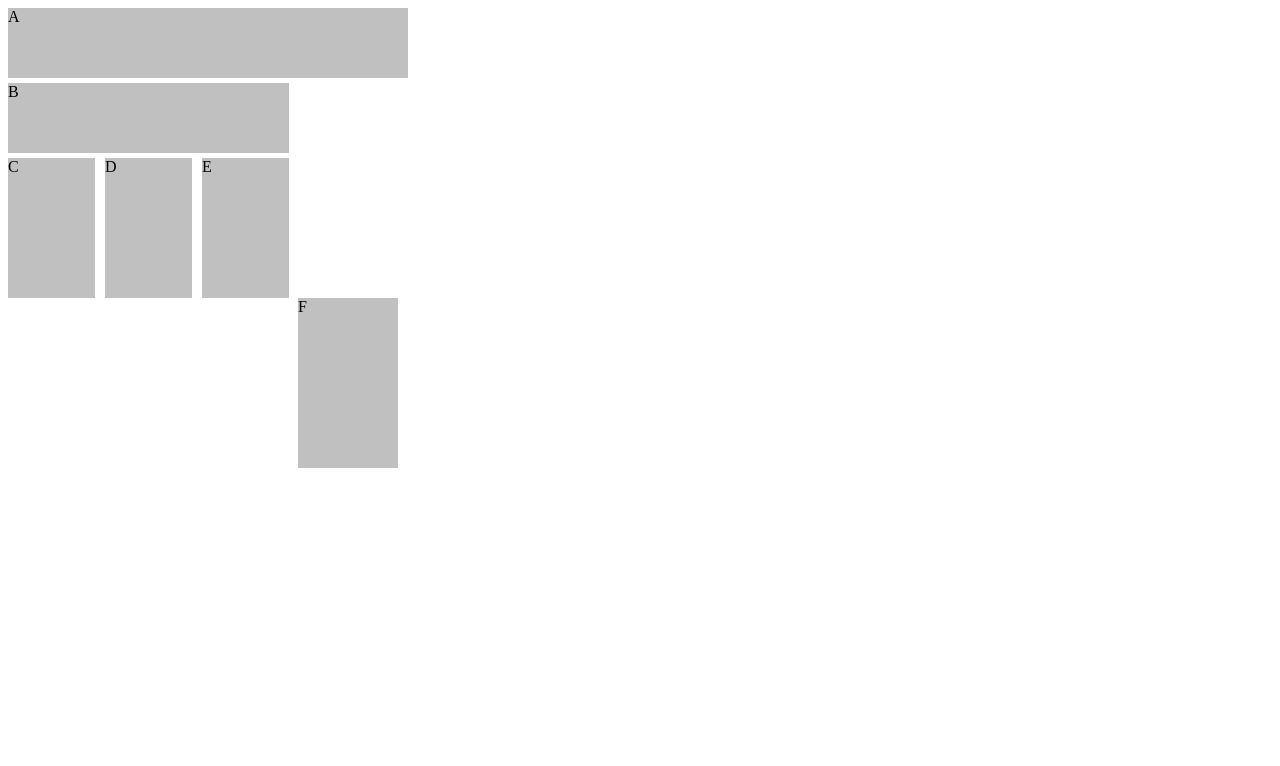
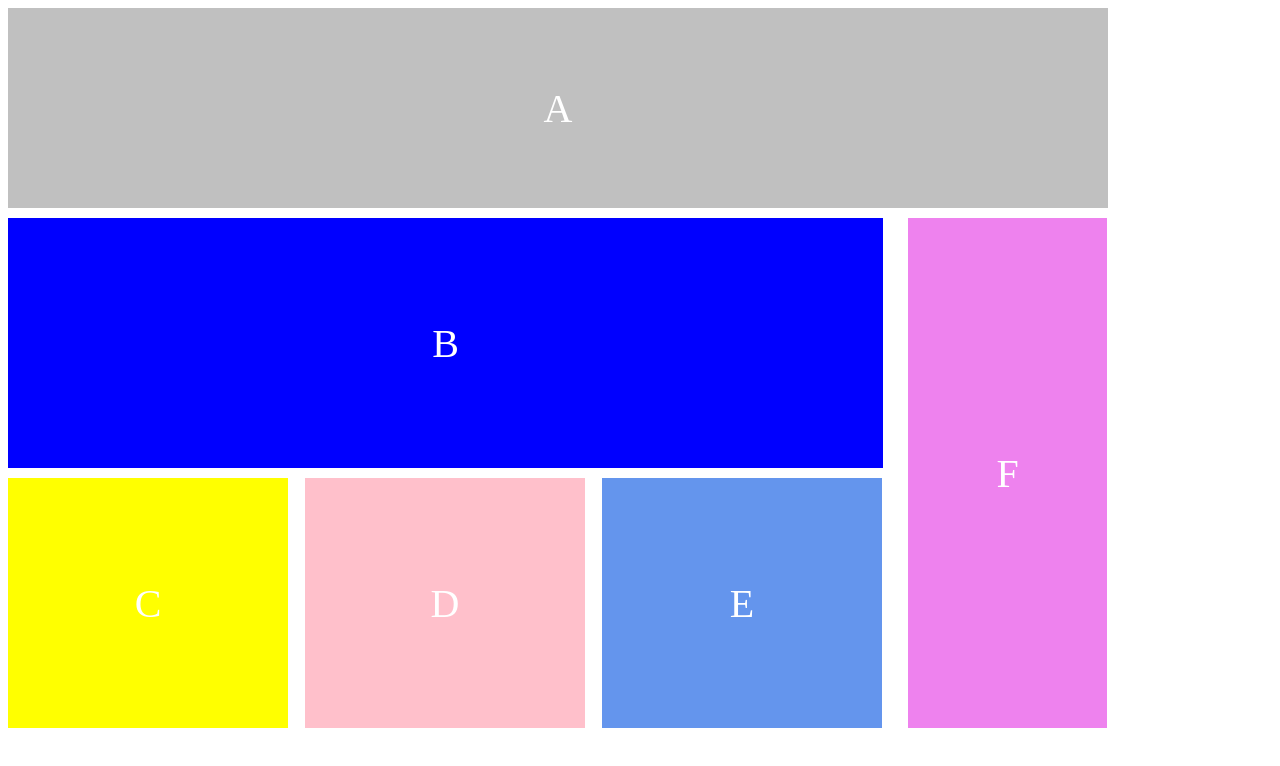
Before and after one commit to MarianaDropa/dec-2021-html, a plain HTML site: page lesson3/classwork3.html in a window 1280 px wide. Drawn offline with Linux system fonts and the light colour scheme.

Commit message:
classwork3 done (main.css)

```diff
--- a/lesson3/classwork3.html
+++ b/lesson3/classwork3.html
@@ -5,20 +5,23 @@
     <meta name="viewport"
           content="width=device-width, user-scalable=no, initial-scale=1.0, maximum-scale=1.0, minimum-scale=1.0">
     <meta http-equiv="X-UA-Compatible" content="ie=edge">
-    <title>Document</title>
+    <title>Classwork3</title>
     <link rel="stylesheet" href="main.css">
 </head>
 <body>
-<div class="A">A</div>
+<div class="a">A</div>
+<div class="bcdeF"></div>
+<div class="bcde">
 
-    <div class="B">B</div>
-<div class="wrap">
-    <div class="C">C</div>
-    <div class="C">D</div>
-    <div class="C">E</div>
+    <div class="wrap">
+        <div class="b">B</div>
+        <div class="c">C</div>
+        <div class="d">D</div>
+        <div class="e">E</div>
+    </div>
+    <div class="f">F</div>
+</div>
 
-</div>
-<div class="F">F</div>
 
 </body>
 </html>
--- a/lesson3/main.css
+++ b/lesson3/main.css
@@ -1,32 +1,86 @@
-.A {
+.a{
     background: silver;
-    width: 400px;
-    height: 70px;
+    height: 200px;
+    width: 1100px;
+    color: white;
+    font-size: 40px;
+    display: flex;
+    justify-content: center;
+    align-items: center;
+    margin-bottom: 10px;
+
+}
+.acdef{
+    display: flex;
+    justify-content: center;
 }
 
-
-.wrap {
+.bcde{
     display: flex;
 
 }
-.B {
-    background: silver;
-    width: 281px;
-    height: 70px;
-    margin-top: 5px;
-}
-.C {
-    background: silver;
-    width: 87px;
-    height: 140px;
-    margin-right: 10px;
-    margin-top: 5px;
+.wrap {
+    background: white;
+    height: 500px;
+    width: 900px;
+    display: flex;
+    flex-wrap: wrap;
+
 }
 
-.F {
-    background: silver;
-    width: 100px;
-    height: 170px;
-    margin-left: 290px;
-    margin-bottom: 200px;
+.b{
+    background: blue;
+    height: 250px;
+    width: 900px;
+    color: white;
+    font-size: 40px;
+    display: flex;
+    justify-content: center;
+    align-items: center;
+    margin-bottom: 10px;
+    margin-right: 25px;
+
 }
+.c{
+    background: yellow;
+    height: 250px;
+    width: 280px;
+    color: white;
+    font-size: 40px;
+    display: flex;
+    justify-content: center;
+    align-items: center;
+    margin-right: 17px;
+}
+.d{
+    background: pink;
+    height: 250px;
+    width: 280px;
+    color: white;
+    font-size: 40px;
+    display: flex;
+    justify-content: center;
+    align-items: center;
+    margin-right: 17px;
+}
+.e{
+    background: cornflowerblue;
+    height: 250px;
+    width: 280px;
+    color: white;
+    font-size: 40px;
+    display: flex;
+    justify-content: center;
+    align-items: center;
+    margin-right: 17px;
+}
+.f{
+    background: violet;
+    height: 510px;
+    width: 199px;
+    color: white;
+    font-size: 40px;
+    display: flex;
+    justify-content: center;
+    align-items: center;
+}
--- /dev/null
+++ b/lesson3/new.css
@@ -0,0 +1,20 @@
+.Mariana {
+    display: flex;
+
+}
+.T {
+    background: silver;
+    width: 500px;
+    height: 80px;
+}
+
+.Marta {
+    display: flex;
+    flex-direction: column;
+
+}
+.a {
+    background: silver;
+    width: 60px;
+    height: 60px;
+}
```
Also changed, not shown: lesson3/classwork3(4).html (added, +25 -0 lines).
